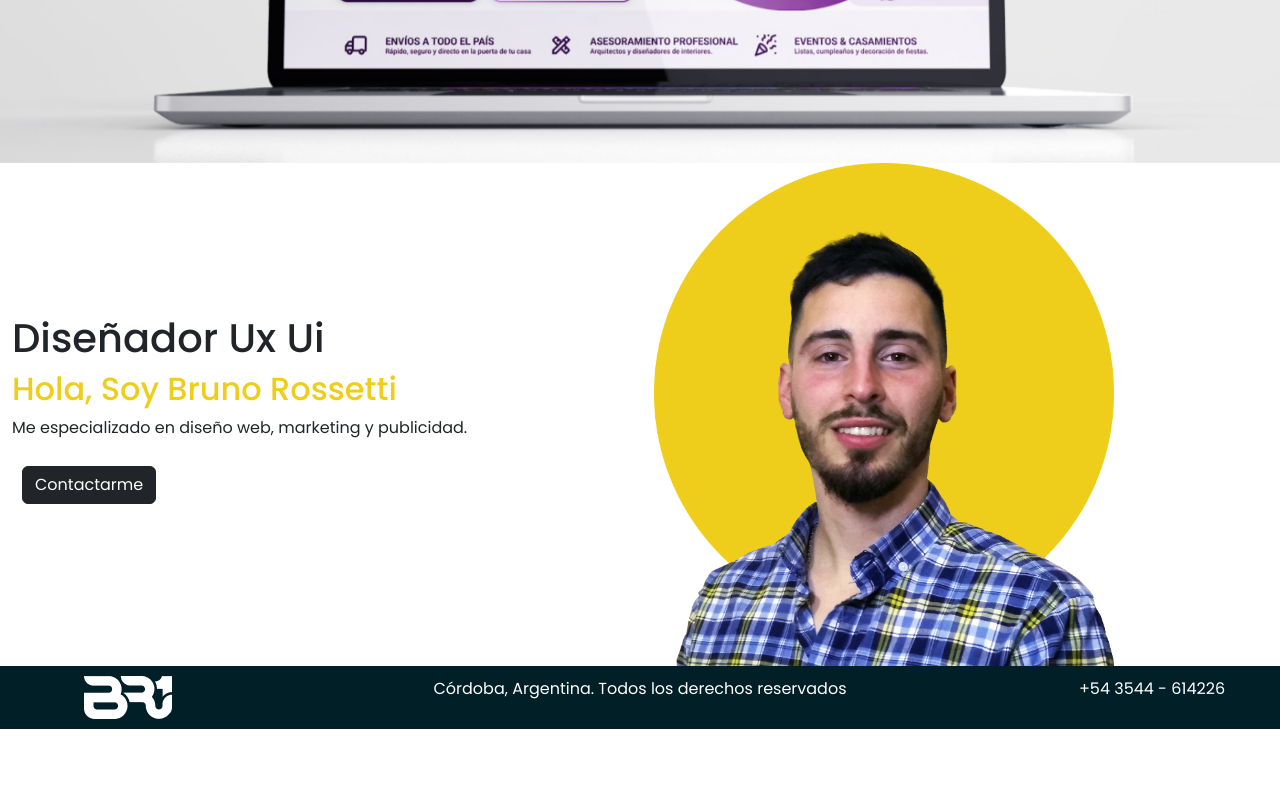
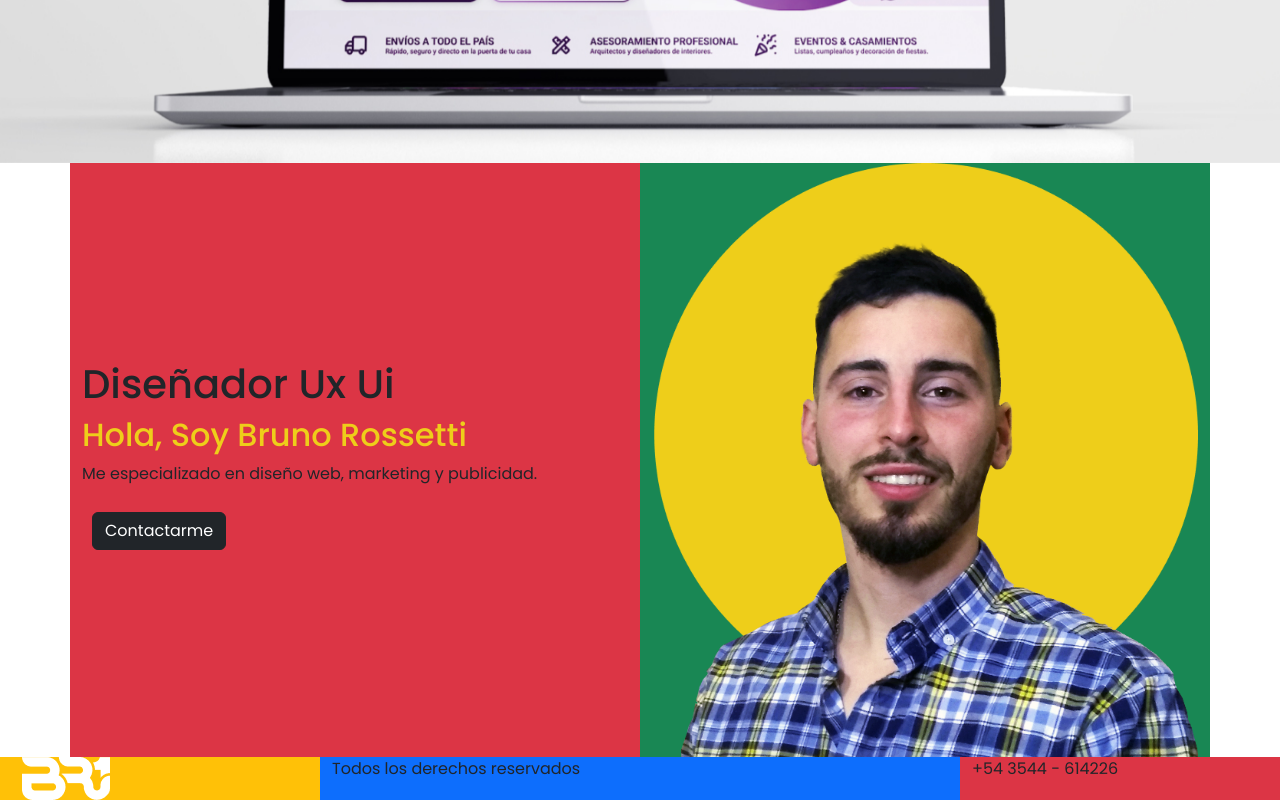
Before and after one commit to br1rossetti/pf-bruno-rossetti, a plain HTML site: page index.html in a window 1280 px wide. Shown: the part 485-1285 px from the top of the page. Before the commit the page ends 1214 px from the top, so only its background shows below. Drawn offline with nearby package versions, Linux system fonts and the light colour scheme.

Commit message:
last changes

```diff
--- a/css/style.css
+++ b/css/style.css
@@ -72,6 +72,7 @@ body {
 }
 
 /*ESTILOS HEADER BOOSTRAP */
+
 #ContItemsNav{
     margin-left: 24% !important;
     display: flex;
@@ -240,9 +241,7 @@ p {
     border: solid black 2px;
     font-size: 1rem;
     font-weight: 500;
-
 }
-
 
 /* ESTILOS DEL MAIN HABILIDADES*/
 
@@ -393,7 +392,7 @@ textarea:focus {
 
 /* ESTILOS FOOTER GENERAL */
 
-footer {
+.footerGrid {
     background-color: #011F26;
     grid-area: footer;
     display: grid;
--- a/index.html
+++ b/index.html
@@ -101,10 +101,10 @@
                 </div>
             </div>
         </div>
-<!-- PORTDA -->
-        <div class="container-fluid">
+<!-- PORTADA -->
+        <div class="container bg-primary">
             <div class="row">
-                <div class="col-sm-12 col-md-12 col-lg-6 col-xl-6 d-flex flex-column justify-content-center align-items-start">
+                <div class="col-sm-12 col-md-12 col-lg-6 col-xl-6 d-flex flex-column justify-content-center align-items-start bg-danger">
                     <h1>Diseñador Ux Ui</h1>
                     <h2>Hola, Soy Bruno Rossetti</h3>
                     <p>Me especializado en diseño web, marketing y publicidad.</p>
@@ -112,24 +112,28 @@
                         <button class="btn btn-dark m-0" id="botonContactarme">Contactarme</button>
                     </a>
                 </div>
-                <div class="col-sm-12 col-md-12 col-lg-6 col-xl-6">
-                    <img class="img-fluid w-75" src="./assets/img/bruno-portada.png" alt="Bruno Portada">
+                <div class="col-sm-12 col-md-12 col-lg-6 col-xl-6 bg-success">
+                    <img class="img-fluid w-100" src="./assets/img/bruno-portada.png" alt="Bruno Portada">
                 </div>
             </div>
         </div>
     </main>
 <!-- FOOTER -->
     <footer>
-    <div class="footerLogo">
+        <div class="container-fluid">
+            <div class="row">
+                <div class="col-sm-3 col-md-3 col-lg-3 col-xl-3 bg-warning">
                     <a href="./index.html">
                         <img src="./assets/icon/logo-br1.png" alt="Logo Bruno">
                     </a>
                 </div>
-    <div class="footerDerechos">
-        <p>Córdoba, Argentina. Todos los derechos reservados</p>
+                <div class="col-sm-6 col-md-6 col-lg-6 col-xl-6 bg-primary">
+                    <p>Todos los derechos reservados</p>
                 </div>
-    <div class="footerWp">
+                <div class="col-sm-3 col-md-3 col-lg-3 col-xl-3 bg-danger">
                     <p>+54 3544 - 614226</p>
+                </div>
+            </div>
         </div>
     </footer>
 <script src="https://cdn.jsdelivr.net/npm/bootstrap@5.3.1/dist/js/bootstrap.bundle.min.js" integrity="sha384-HwwvtgBNo3bZJJLYd8oVXjrBZt8cqVSpeBNS5n7C8IVInixGAoxmnlMuBnhbgrkm" crossorigin="anonymous"></script>
```
Also changed, not shown: pagess/contacto.html (+1 -1 lines), pagess/habilidades.html (+1 -1 lines), pagess/proyectos.html (+0 -1 lines), pagess/sobre-mi.html (+1 -1 lines). Lines whose indentation alone changed are shown as unchanged.
